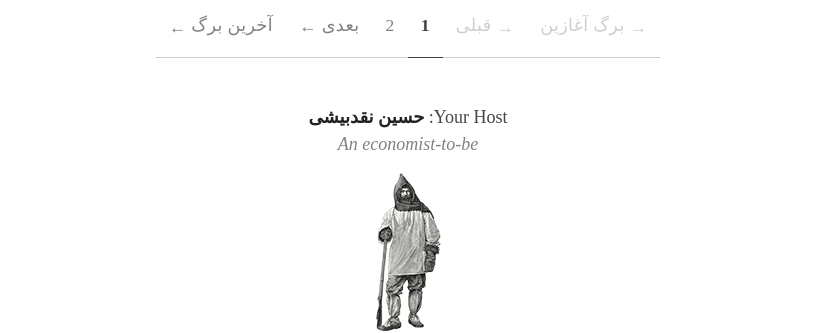
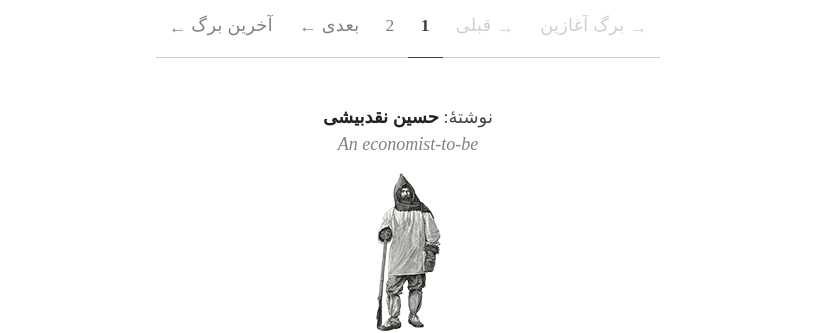
Before and after one commit to niyumard/khoone, a Jekyll site: the page built from index.html, in a window 1280 px wide and 900 px high, scrolled down 19025 px. Shown: the part 519-852 px from the top of the window, without its empty margins (232-1046 px from the left). Built offline with Jekyll 4.4.1, drawn with Linux system fonts in a browser that asks for light colours; some web fonts are replaced; the list of posts is cut into pages by our own code.

Commit message:
Update footer.html

```diff
--- a/_includes/footer.html
+++ b/_includes/footer.html
@@ -1,4 +1,4 @@
 <footer id="footer">
-    <p>Your Host: <strong><a href="{{ site.author_link }}" target="_blank">{{ site.author }}</a></strong></p>
+    <p>نوشتهٔ: <strong><a href="{{ site.author_link }}" target="_blank">{{ site.author }}</a></strong></p>
     <p class="legal">{{ site.author_description }}</p>
 </footer>
```
